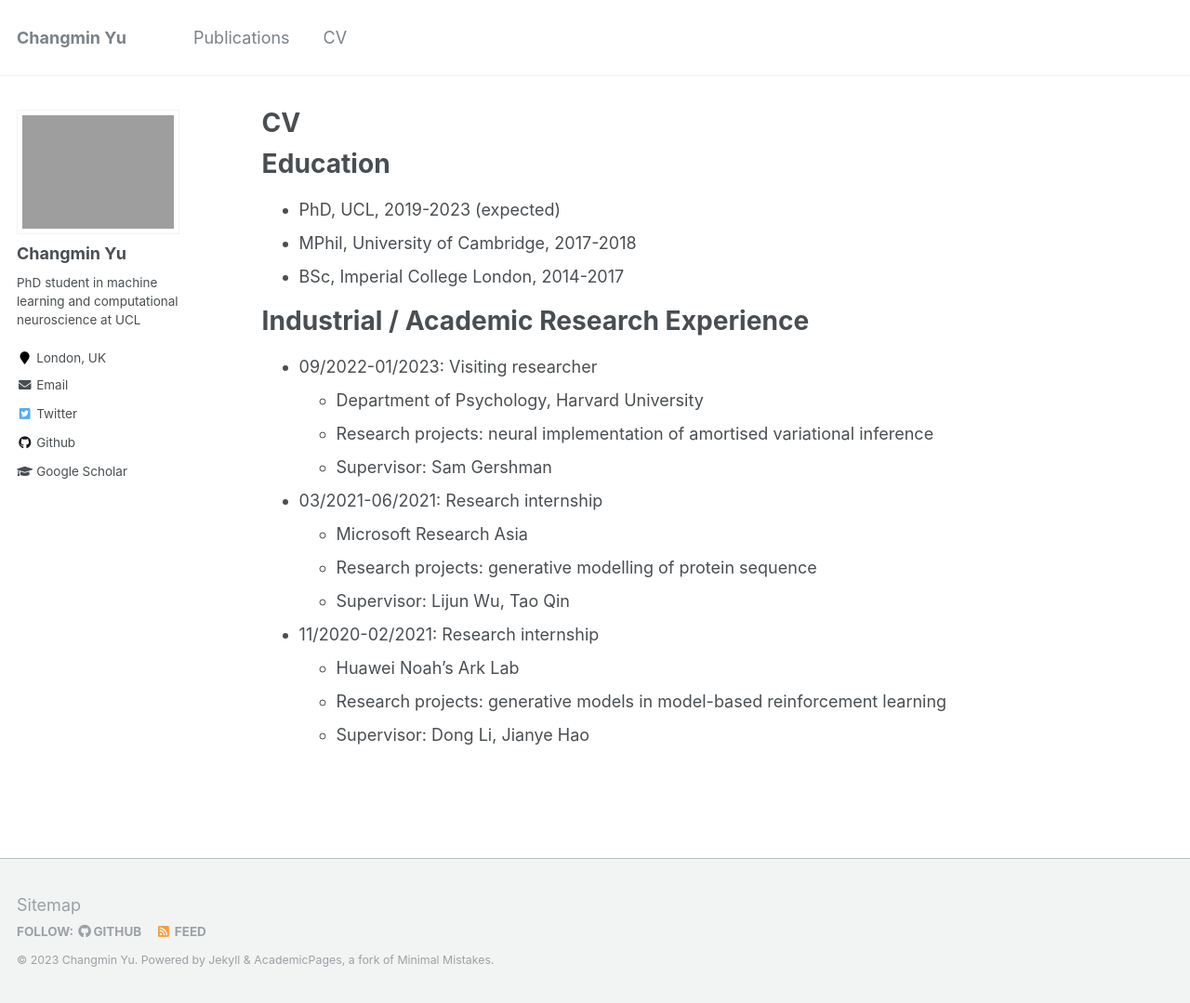
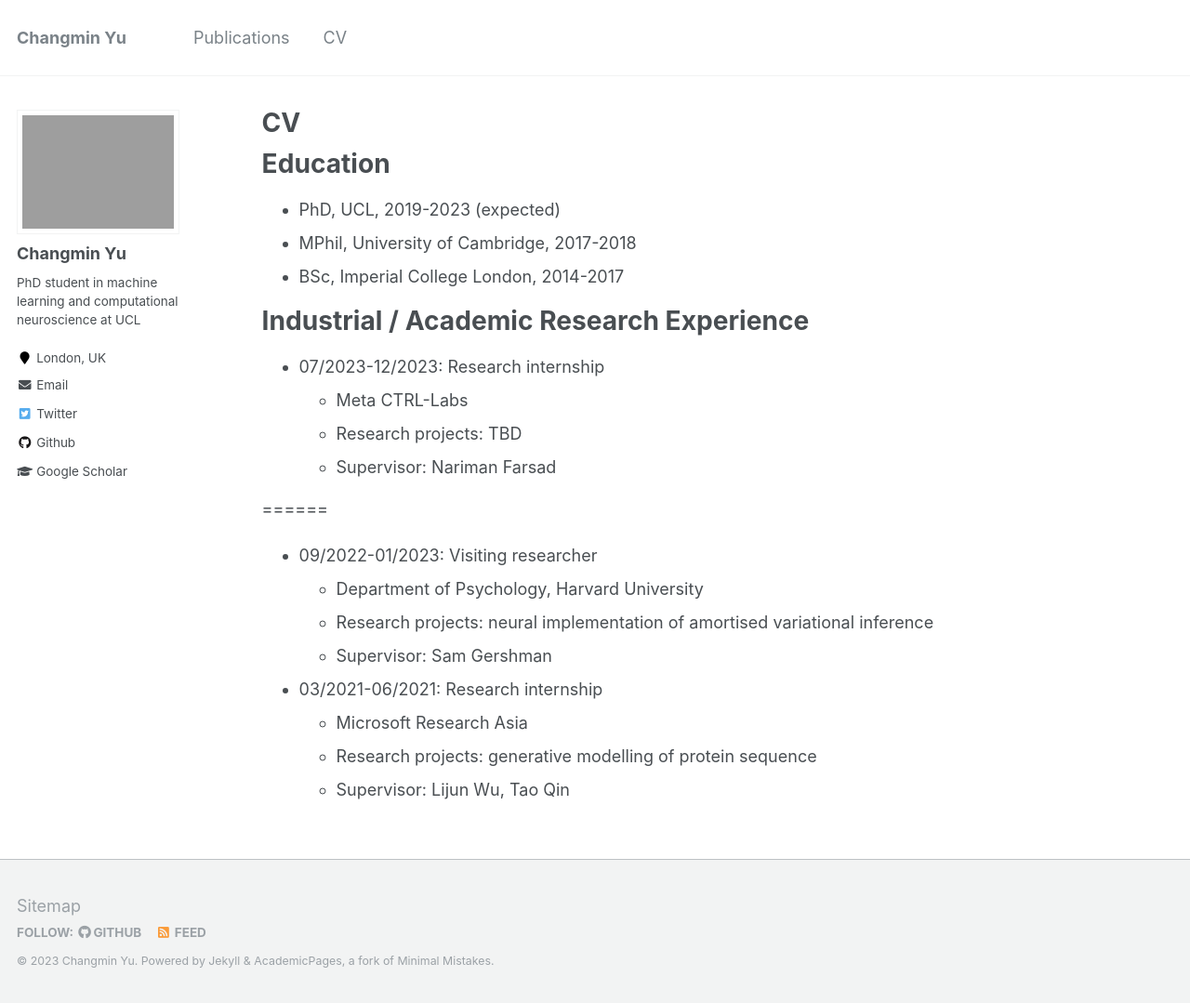
Before and after one commit to changmin-yu/changmin-yu.github.io, a Jekyll site: the page built from _pages/cv.md, in a window 1280 px wide and 1079 px high. Shown: the whole window at 93% size. Built offline with Jekyll 4.4.1, drawn with Linux system fonts in a browser that asks for light colours.

Commit message:
some updates

```diff
--- a/_pages/cv.md
+++ b/_pages/cv.md
@@ -16,6 +16,12 @@ Education
 * BSc, Imperial College London, 2014-2017
 
 Industrial / Academic Research Experience
+=====
+* 07/2023-12/2023: Research internship
+  * Meta CTRL-Labs
+  * Research projects: TBD
+  * Supervisor: Nariman Farsad
+
 ======
 * 09/2022-01/2023: Visiting researcher
   * Department of Psychology, Harvard University
@@ -26,11 +32,6 @@ Industrial / Academic Research Experience
   * Microsoft Research Asia
   * Research projects: generative modelling of protein sequence
   * Supervisor: Lijun Wu, Tao Qin
-
-* 11/2020-02/2021: Research internship
-  * Huawei Noah's Ark Lab
-  * Research projects: generative models in model-based reinforcement learning
-  * Supervisor: Dong Li, Jianye Hao
 
 <!-- Skills
 ======
```
